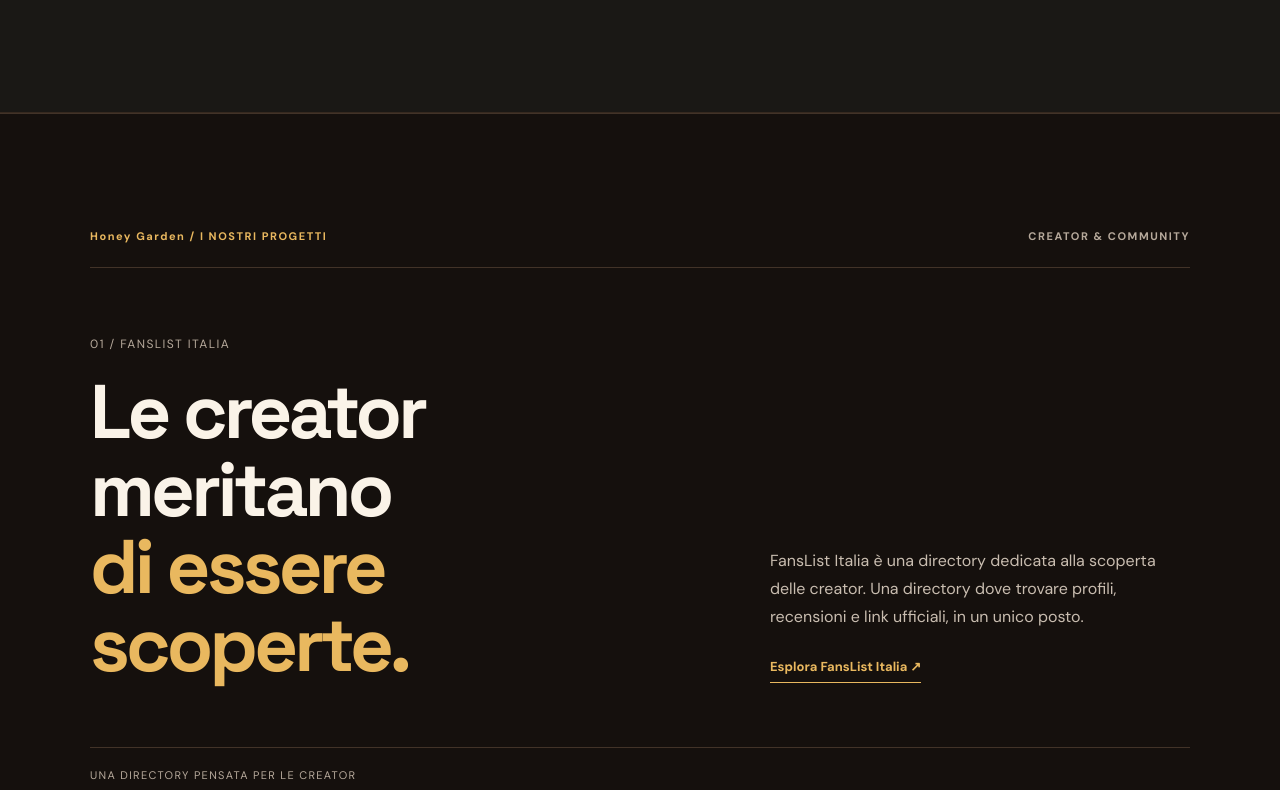
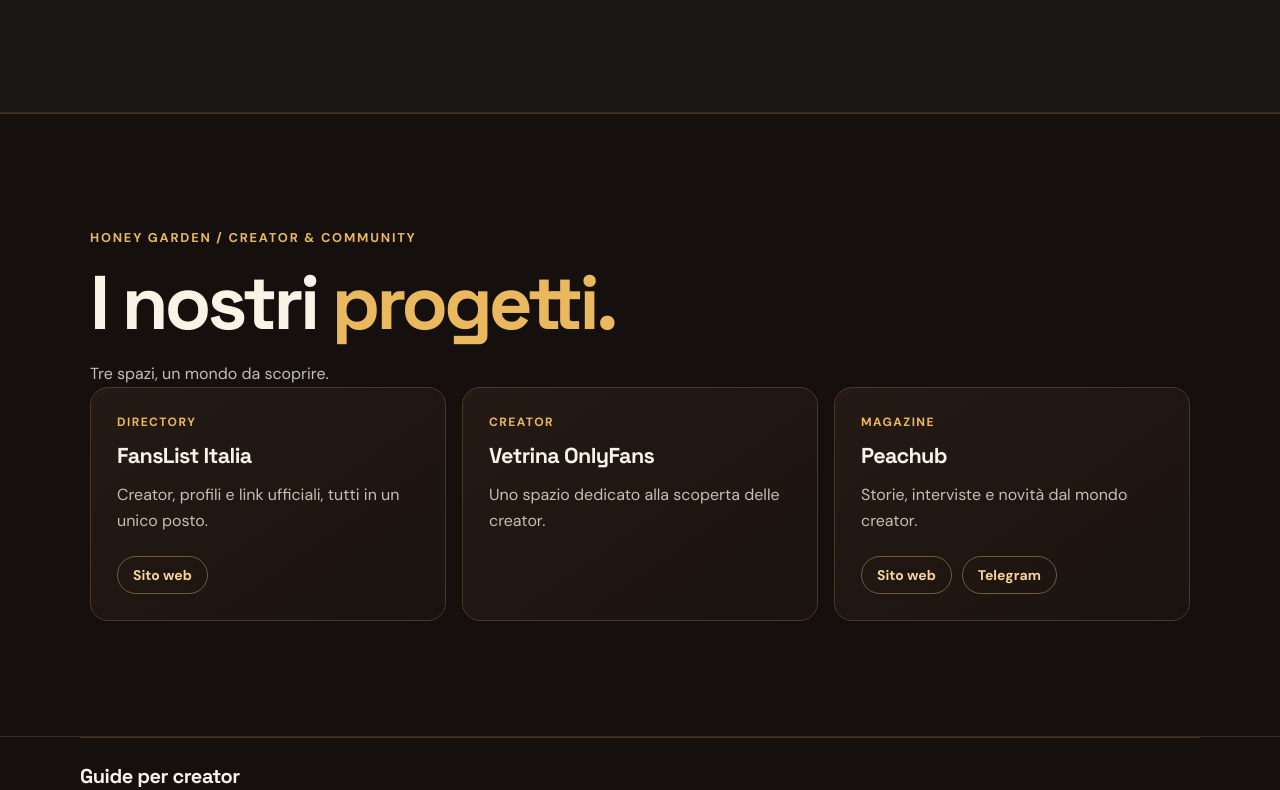
Before and after one commit to LerioRMG/honeygarden-site, a plain HTML site: page index.html in a window 1280 px wide. Shown: the part 8712-9502 px from the top of the page. Drawn offline with nearby package versions, Linux system fonts and the light colour scheme.

Commit message:
Presenta i progetti Honey Garden

```diff
--- a/index.html
+++ b/index.html
@@ -110,37 +110,45 @@
 
 
 
-<section id="progetto-fanslist" aria-labelledby="fanslist-heading" style="background:#15100d;color:#faf3e8;padding:clamp(70px,9vw,130px) 24px;border-top:1px solid #423328">
-  <div style="max-width:1100px;margin:auto">
-    <div style="display:flex;align-items:center;justify-content:space-between;gap:20px;padding-bottom:24px;border-bottom:1px solid #423328;font-size:11px;font-weight:700;letter-spacing:.14em">
-      <span style="color:#e9b85f">Honey Garden / I NOSTRI PROGETTI</span>
-      <span style="color:#b6a99b">CREATOR &amp; COMMUNITY</span>
-    </div>
-
-    <div style="display:flex;flex-wrap:wrap;gap:32px 70px;align-items:end;padding:clamp(35px,5vw,65px) 0">
-      <div style="flex:1 1 400px">
-        <span style="font-size:12px;letter-spacing:.12em;color:#b6a99b">01 / FANSLIST ITALIA</span>
-        <h2 id="fanslist-heading" style="font-size:clamp(42px,6vw,76px);line-height:1.02;letter-spacing:-.05em;margin:20px 0 0">
-          Le creator meritano<br><span style="color:#e9b85f">di essere scoperte.</span>
-        </h2>
-      </div>
-
-      <div style="flex:1 1 280px;max-width:420px">
-        <p style="line-height:1.75;color:#c9bdb0;margin:0 0 24px">
-          FansList Italia è una directory dedicata alla scoperta delle creator. Una directory dove trovare profili, recensioni e link ufficiali, in un unico posto.
-        </p>
-        <a href="https://fanslistitalia.it/" target="_blank" rel="noopener noreferrer" style="display:inline-block;color:#e9b85f;font-size:13px;font-weight:700;text-decoration:none;border-bottom:1px solid #e9b85f;padding-bottom:7px">
-          Esplora FansList Italia ↗
-        </a>
-      </div>
-    </div>
-
-    <div style="border-top:1px solid #423328;padding-top:20px;font-size:11px;letter-spacing:.12em;color:#b6a99b">
-      UNA DIRECTORY PENSATA PER LE CREATOR
+<section id="progetto-fanslist" class="hg-projects" aria-labelledby="fanslist-heading">
+  <style>
+    .hg-projects{background:#15100d;color:#faf3e8;padding:clamp(70px,9vw,130px) 24px;border-top:1px solid #423328}
+    .hg-projects-inner{max-width:1100px;margin:auto}
+    .hg-projects-kicker{color:#e9b85f;font-size:.8rem;font-weight:700;letter-spacing:.14em;text-transform:uppercase}
+    .hg-projects h2{font-size:clamp(42px,6vw,76px);line-height:1.02;letter-spacing:-.05em;margin:18px 0}
+    .hg-projects-intro{color:#c9bdb0;line-height:1.65;margin:0 0 38px}
+    .hg-project-grid{display:grid;grid-template-columns:repeat(3,minmax(0,1fr));gap:16px}
+    .hg-project-card{display:flex;flex-direction:column;gap:15px;min-width:0;padding:26px;border:1px solid #493729;border-radius:18px;background:linear-gradient(145deg,#251a14,#1a130f)}
+    .hg-project-tag{color:#e9b85f;font-size:.75rem;letter-spacing:.12em;text-transform:uppercase;font-weight:700}
+    .hg-project-card h3{font-size:1.35rem;letter-spacing:-.03em;margin:0;color:#faf3e8}
+    .hg-project-card p{color:#c9bdb0;line-height:1.6;margin:0;flex:1}
+    .hg-project-links{display:flex;flex-wrap:wrap;gap:10px;margin-top:8px}
+    .hg-project-links a{display:inline-flex;align-items:center;justify-content:center;border:1px solid #73583c;border-radius:999px;padding:9px 15px;color:#f4d39c;font-size:.875rem;font-weight:700;text-decoration:none}
+    .hg-project-links a:hover,.hg-project-links a:focus-visible{background:#e9b85f;border-color:#e9b85f;color:#15100d}
+    @media(max-width:760px){.hg-project-grid{grid-template-columns:1fr}.hg-project-card{padding:22px}}
+  </style>
+  <div class="hg-projects-inner">
+    <div class="hg-projects-kicker">Honey Garden / Creator &amp; community</div>
+    <h2 id="fanslist-heading">I nostri <span style="color:#e9b85f">progetti.</span></h2>
+    <p class="hg-projects-intro">Tre spazi, un mondo da scoprire.</p>
+    <div class="hg-project-grid">
+      <article class="hg-project-card">
+        <span class="hg-project-tag">Directory</span><h3>FansList Italia</h3>
+        <p>Creator, profili e link ufficiali, tutti in un unico posto.</p>
+        <div class="hg-project-links"><a href="https://fanslistitalia.it/" target="_blank" rel="noopener noreferrer" aria-label="Visita il sito FansList Italia">Sito web</a></div>
+      </article>
+      <article class="hg-project-card">
+        <span class="hg-project-tag">Creator</span><h3>Vetrina OnlyFans</h3>
+        <p>Uno spazio dedicato alla scoperta delle creator.</p>
+      </article>
+      <article class="hg-project-card">
+        <span class="hg-project-tag">Magazine</span><h3>Peachub</h3>
+        <p>Storie, interviste e novità dal mondo creator.</p>
+        <div class="hg-project-links"><a href="https://peachub.it/" target="_blank" rel="noopener noreferrer" aria-label="Visita il sito Peachub">Sito web</a><a href="https://t.me/thepeachub" target="_blank" rel="noopener noreferrer" aria-label="Vai al canale Telegram di Peachub">Telegram</a></div>
+      </article>
     </div>
   </div>
 </section>
-
 
 <section class="hg-home-guides" aria-labelledby="hg-home-guides-title">
   <h2 id="hg-home-guides-title">Guide per creator</h2>
```
